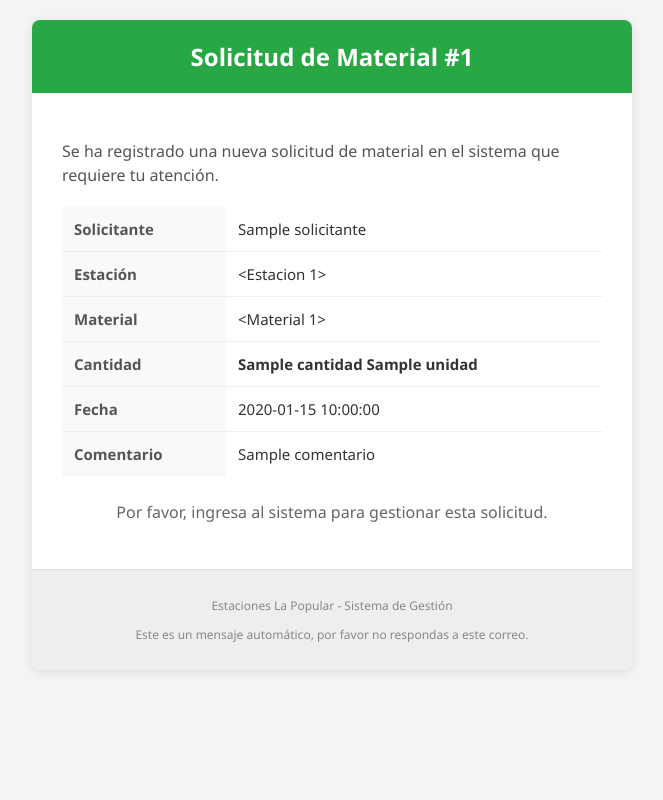
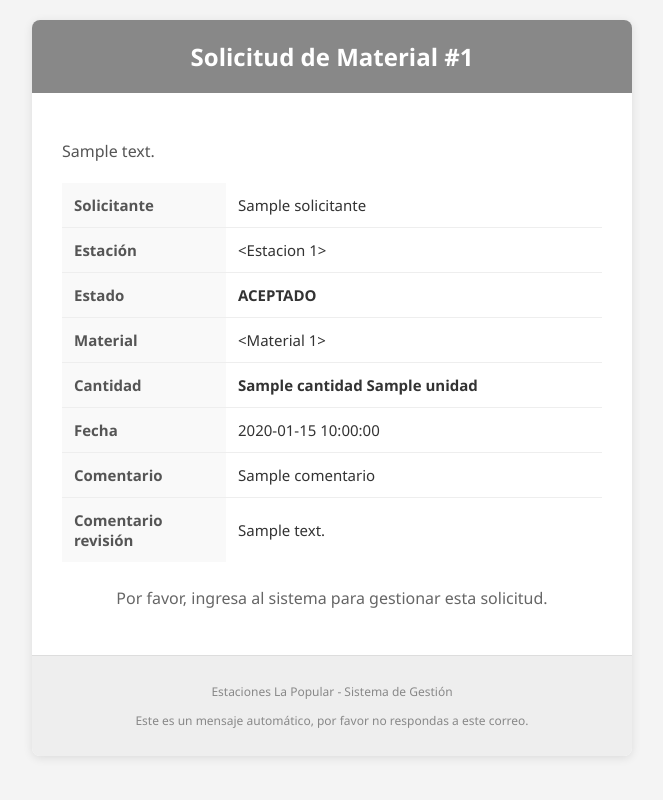
Before and after one commit to ErickProg23/EVA-Estaciones_BACK, a Flask app: template templates/correo_solicitud.html in a window 1280 px wide. Shown: the whole page, without its empty margins (308-971 px from the left). Run offline with Flask 3, Linux system fonts and the light colour scheme; tables that the repository leaves empty hold one stand-in row (values such as "Sample post"); the template is opened without the code that fills it: values that come from a table or form of the project are taken from there, most other values are stand-ins (such as "Sample title", 1, 10 or a date in 2020).

Commit message:
Cambios para las solicitudes al dar rechazar o aprobar enviar correo y cambio dentro del correo

```diff
--- a/routes/solicitudes_material.py
+++ b/routes/solicitudes_material.py
@@ -170,6 +170,8 @@ def update_solicitud_status(id):
         if not solicitud:
             return jsonify({'message': 'Solicitud no encontrada'}), 404
 
+        comentario_original = solicitud.comentario
+
         solicitud.estado = estado
         if comentarios:
             if solicitud.comentario:
@@ -178,6 +180,40 @@ def update_solicitud_status(id):
                 solicitud.comentario = comentarios
 
         db.session.commit()
+
+        try:
+            if estado in ['aceptado', 'rechazado'] and solicitud.usuario and solicitud.usuario.correo:
+                material_obj = solicitud.estacion_material.material if solicitud.estacion_material else None
+                estacion_obj = solicitud.usuario.estacion if solicitud.usuario else None
+
+                header_color = '#28a745' if estado == 'aceptado' else '#dc3545'
+                page_title = f"Solicitud de Material #{solicitud.id} - {estado.upper()}"
+                intro_text = f"Tu solicitud de material ha sido {estado}."
+
+                html_content = render_template(
+                    'correo_solicitud.html',
+                    page_title=page_title,
+                    header_color=header_color,
+                    intro_text=intro_text,
+                    id=solicitud.id,
+                    solicitante=solicitud.usuario.nombre,
+                    estacion=estacion_obj.nombre if estacion_obj else "Sin Estación",
+                    estado=estado,
+                    material=material_obj.nombre if material_obj else "N/A",
+                    unidad=material_obj.unidad if material_obj else "",
+                    cantidad=float(solicitud.cantidad),
+                    fecha=solicitud.fecha_solicitada.strftime('%Y-%m-%d %H:%M') if solicitud.fecha_solicitada else "",
+                    comentario=comentario_original or "Sin comentarios",
+                    comentario_revision=comentarios or None
+                )
+
+                asunto = f"Solicitud de Material #{solicitud.id} - {estado.upper()}"
+                threading.Thread(
+                    target=enviar_correo_async,
+                    args=(solicitud.usuario.correo, asunto, html_content)
+                ).start()
+        except Exception as e:
+            print(f"Error enviando correo de actualización de estado: {e}")
 
         return jsonify({'message': 'Estado actualizado correctamente'}), 200
     except Exception as e:
--- a/templates/correo_solicitud.html
+++ b/templates/correo_solicitud.html
@@ -2,12 +2,12 @@
 <html>
 <head>
     <meta charset="UTF-8">
-    <title>Nueva Solicitud de Material</title>
+    <title>{{ page_title or 'Solicitud de Material' }}</title>
     <style>
         body { font-family: 'Segoe UI', Tahoma, Geneva, Verdana, sans-serif; background-color: #f4f4f4; margin: 0; padding: 0; color: #333; }
         .wrapper { width: 100%; padding: 20px 0; background-color: #f4f4f4; }
         .container { max-width: 600px; margin: 0 auto; background-color: #ffffff; border-radius: 8px; box-shadow: 0 2px 10px rgba(0,0,0,0.1); overflow: hidden; }
-        .header { background-color: #28a745; color: #ffffff; padding: 20px; text-align: center; }
+        .header { background-color: {{ header_color or '#28a745' }}; color: #ffffff; padding: 20px; text-align: center; }
         .header h2 { margin: 0; font-size: 24px; font-weight: 600; }
         .content { padding: 30px; }
         .intro-text { font-size: 16px; margin-bottom: 20px; line-height: 1.5; color: #555; }
@@ -26,7 +26,7 @@
                 <h2>Solicitud de Material #{{ id }}</h2>
             </div>
             <div class="content">
-                <p class="intro-text">Se ha registrado una nueva solicitud de material en el sistema que requiere tu atención.</p>
+                <p class="intro-text">{{ intro_text or 'Se ha registrado una nueva solicitud de material en el sistema que requiere tu atención.' }}</p>
 
                 <table class="details-table">
                     <tr>
@@ -37,6 +37,12 @@
                         <td>Estación</td>
                         <td>{{ estacion }}</td>
                     </tr>
+                    {% if estado %}
+                    <tr>
+                        <td>Estado</td>
+                        <td><strong>{{ estado|upper }}</strong></td>
+                    </tr>
+                    {% endif %}
                     <tr>
                         <td>Material</td>
                         <td>{{ material }}</td>
@@ -53,6 +59,12 @@
                         <td>Comentario</td>
                         <td>{{ comentario }}</td>
                     </tr>
+                    {% if comentario_revision %}
+                    <tr>
+                        <td>Comentario revisión</td>
+                        <td>{{ comentario_revision }}</td>
+                    </tr>
+                    {% endif %}
                 </table>
 
                 <p style="text-align: center; color: #666; margin-top: 20px;">
```
